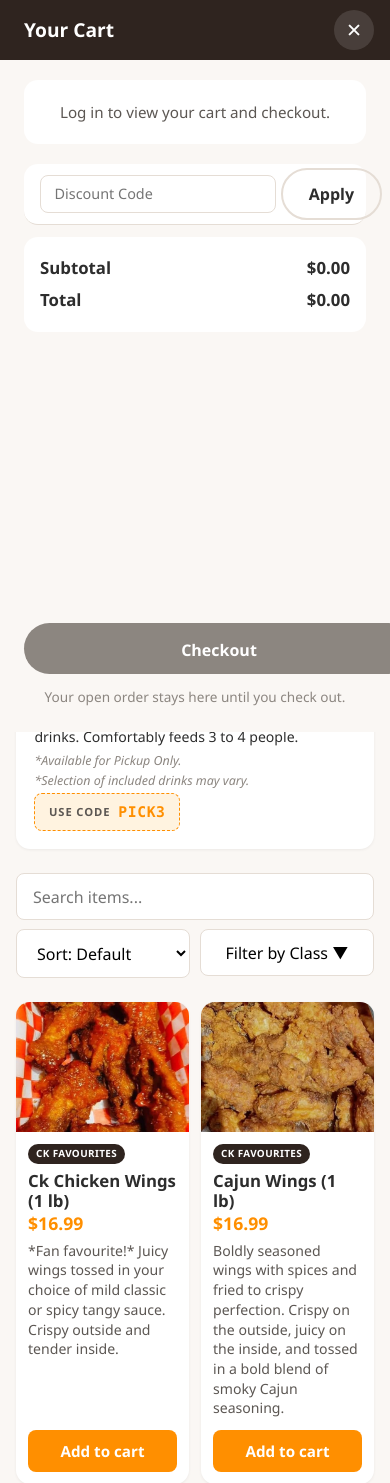
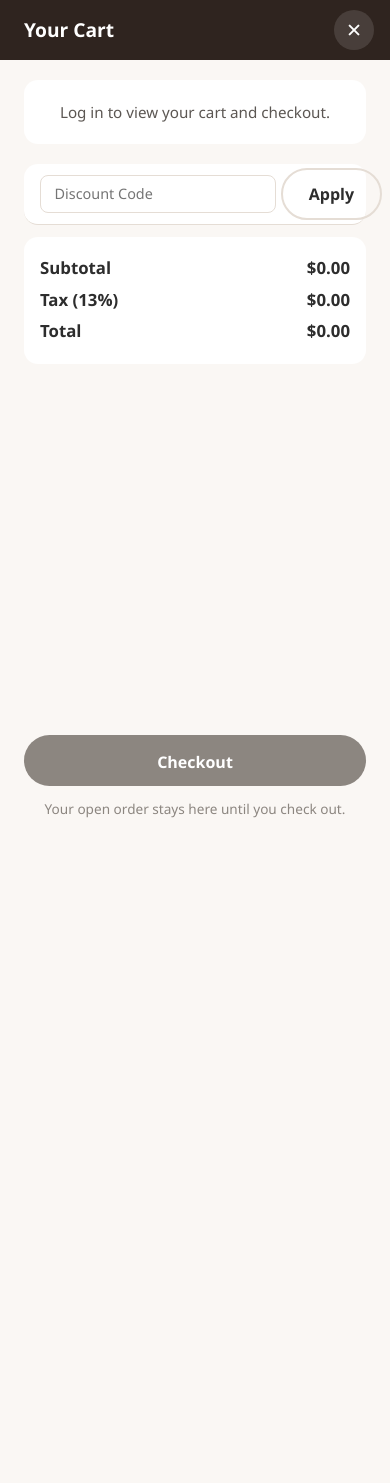
Before and after one commit to H3A4K/team_assignment_1XD3, a PHP site: page /menu in a window 390 px wide, after a click on "Cart". Shown: the top 1483 px of the page. After the commit the page ends 818 px from the top, so only its background shows below. Run offline with PHP 8.4, Linux system fonts and the light colour scheme; data comes from the database, SQL or seed files in the repository; data that the repository does not hold is empty.

Commit message:
fix styling, add tax calculation to cart, show password requirements on signup

```diff
--- a/assets/css/menu.css
+++ b/assets/css/menu.css
@@ -6,15 +6,20 @@ main {
     max-width: 1200px;
     margin: 0 auto;
     padding: calc(var(--top-offset) + 1.5rem) 1.5rem 2rem;
-    display: grid;
-    grid-template-columns: 1fr 320px;
-    grid-template-rows: auto 1fr;
+    display: flex;
     gap: 1.5rem;
-    align-items: start;
+    align-items: flex-start;
+}
+
+.main-column {
+    flex: 1;
+    min-width: 0;
+    display: flex;
+    flex-direction: column;
+    gap: 1.5rem;
 }
 
 #menu-controls {
-    grid-column: 1;
     display: flex;
     gap: 0.75rem;
     flex-wrap: wrap;
@@ -107,7 +112,6 @@ main {
 }
 
 #menu {
-    grid-column: 1;
     display: grid;
     grid-template-columns: repeat(auto-fill, minmax(220px, 1fr));
     gap: 1.25rem;
@@ -214,8 +218,9 @@ main {
 }
 
 #cd-cart {
-    grid-column: 2;
-    grid-row: 1 / -1;
+    width: 320px;
+    flex-shrink: 0;
+    align-self: flex-start;
     position: sticky;
     top: calc(var(--top-offset) + 1.5rem);
     background-color: var(--c-card);
@@ -229,7 +234,6 @@ main {
 /* ----- Promotional banners above the menu ----- */
 
 .promos {
-    grid-column: 1;
     display: grid;
     grid-template-columns: 1fr 1fr;
     gap: 1rem;
@@ -725,13 +729,14 @@ main {
 
 .checkout-actions {
     display: flex;
+    flex-direction: column-reverse;
     gap: 0.75rem;
     margin-top: 1rem;
 }
 
 .checkout-actions .secondary-button,
 .checkout-actions .checkout-btn {
-    flex: 1;
+    width: 100%;
     margin-bottom: 0;
 }
 
@@ -766,11 +771,19 @@ main {
 
 @media (max-width: 900px) {
     main {
-        grid-template-columns: 1fr;
+        flex-direction: column;
+    }
+
+    .main-column {
+        width: 100%;
     }
 
     #cd-cart {
         display: none;
+        width: 100%;
+        height: 100%;
+        height: 100dvh;
+        max-height: none;
         position: fixed;
         top: 0;
         left: 0;
@@ -779,6 +792,7 @@ main {
         z-index: 2000;
         border-radius: 0;
         overflow-y: auto;
+        overflow-x: hidden;
         padding: 0;
         box-shadow: none;
         background-color: var(--c-body);
@@ -895,21 +909,14 @@ main {
     #cd-cart.cart-open #cd-cart-checkout-panel {
         margin: auto 1.5rem 0;
         padding-top: 1rem;
+        width: auto;
+        align-self: stretch;
     }
 
     #cd-cart.cart-open .checkout-btn {
         padding: 0.85rem;
         font-size: 1rem;
         border-radius: var(--radius-pill);
-    }
-
-    #cd-cart.cart-open .checkout-actions {
-        flex-direction: column-reverse;
-    }
-
-    #cd-cart.cart-open .checkout-actions .secondary-button,
-    #cd-cart.cart-open .checkout-actions .checkout-btn {
-        width: 100%;
     }
 
     #cd-cart.cart-open .cd-go-to-cart {
--- a/assets/js/menu.js
+++ b/assets/js/menu.js
@@ -28,6 +28,7 @@ document.addEventListener("DOMContentLoaded", function () {
     const cartSubtotal = document.getElementById("cd-cart-subtotal");
     const cartDiscountRow = document.getElementById("cd-cart-discount-row");
     const cartDiscount = document.getElementById("cd-cart-discount");
+    const cartTax = document.getElementById("cd-cart-tax");
     const cartTotal = document.getElementById("cd-cart-total");
     const openCheckoutBtn = document.getElementById("cd-cart-open-checkout");
     const checkoutPanel = document.getElementById("cd-cart-checkout-panel");
@@ -38,6 +39,7 @@ document.addEventListener("DOMContentLoaded", function () {
     const deliveryFields = document.getElementById("checkout-delivery-fields");
     const deliveryAddressInput = document.getElementById("checkout-delivery-address");
     const checkoutSummaryMethod = document.getElementById("checkout-summary-method");
+    const checkoutSummaryTax = document.getElementById("checkout-summary-tax");
     const checkoutSummaryTotal = document.getElementById("checkout-summary-total");
     const checkoutSummaryAddressRow = document.getElementById("checkout-summary-address-row");
     const checkoutSummaryAddress = document.getElementById("checkout-summary-address");
@@ -48,7 +50,7 @@ document.addEventListener("DOMContentLoaded", function () {
     const appliedPromoLabel = document.getElementById("applied-promocode-label");
     const removePromocodeBtn = document.getElementById("remove-promocode-btn");
 
-    if (!menu || !searchInput || !sortSelect || !classFilterBtn || !classFilterDropdown || !cartItems || !cartStatus || !cartSubtotal || !cartTotal || !openCheckoutBtn || !checkoutPanel || !checkoutForm || !checkoutBackBtn || !placeOrderBtn || !deliveryFields || !deliveryAddressInput || !checkoutSummaryMethod || !checkoutSummaryTotal || !checkoutSummaryAddressRow || !checkoutSummaryAddress || !cartFeedback) {
+    if (!menu || !searchInput || !sortSelect || !classFilterBtn || !classFilterDropdown || !cartItems || !cartStatus || !cartSubtotal || !cartTax || !cartTotal || !openCheckoutBtn || !checkoutPanel || !checkoutForm || !checkoutBackBtn || !placeOrderBtn || !deliveryFields || !deliveryAddressInput || !checkoutSummaryMethod || !checkoutSummaryTax || !checkoutSummaryTotal || !checkoutSummaryAddressRow || !checkoutSummaryAddress || !cartFeedback) {
         console.error("Menu page is missing expected cart or filter elements.");
         return;
     }
@@ -87,6 +89,7 @@ document.addEventListener("DOMContentLoaded", function () {
     function syncCheckoutSummary() {
         const method = getSelectedFulfillmentMethod();
         checkoutSummaryMethod.textContent = method === "delivery" ? "Delivery" : "Pickup";
+        checkoutSummaryTax.textContent = cartTax.textContent;
         checkoutSummaryTotal.textContent = cartTotal.textContent;
 
         if (method === "delivery") {
@@ -128,6 +131,7 @@ document.addEventListener("DOMContentLoaded", function () {
         currentCartData = cartData;
         cartItems.innerHTML = "";
         cartSubtotal.textContent = formatCurrency(cartData.subtotal || 0);
+        cartTax.textContent = formatCurrency(cartData.tax || 0);
         cartTotal.textContent = formatCurrency(cartData.total || 0);
 
         // Discount row: only show when there's a real non-zero discount
--- a/assets/php/get_cart.php
+++ b/assets/php/get_cart.php
@@ -71,6 +71,7 @@ if (!isset($_SESSION["userID"])) {
         "items" => [],
         "subtotal" => 0,
         "discount" => 0,
+        "tax" => 0,
         "total" => 0,
         "hasOpenOrder" => false,
         "appliedPromoCode" => null
@@ -100,6 +101,7 @@ try {
             "items" => [],
             "subtotal" => 0,
             "discount" => 0,
+            "tax" => 0,
             "total" => 0,
             "hasOpenOrder" => false,
             "appliedPromoCode" => $promoResult["code"],
@@ -134,7 +136,9 @@ try {
 
     $promoResult = resolveAppliedPromo($dbh, $subtotal);
     $discount = $promoResult["amount"];
-    $total = max(0, $subtotal - $discount);
+    $taxable = max(0, $subtotal - $discount);
+    $tax = round($taxable * 0.13, 2);
+    $total = $taxable + $tax;
 
     echo json_encode([
         "loggedIn" => true,
@@ -143,6 +147,7 @@ try {
         "items" => $items,
         "subtotal" => round($subtotal, 2),
         "discount" => round($discount, 2),
+        "tax" => $tax,
         "total" => round($total, 2),
         "appliedPromoCode" => $promoResult["code"],
         "appliedPromoType" => $promoResult["type"],
--- a/menu/index.php
+++ b/menu/index.php
@@ -89,6 +89,8 @@ if (isset($_SESSION["userID"])) {
         $cartFeedbackIsError = true;
     }
 }
+$cartTax = round(max(0, $cartSubtotal - $cartDiscount) * 0.13, 2);
+$cartTotal = max(0, $cartSubtotal - $cartDiscount) + $cartTax;
 ?>
 <!DOCTYPE html>
 <html lang="en">
@@ -150,6 +152,7 @@ if (isset($_SESSION["userID"])) {
     </nav>
 
     <main>
+        <div class="main-column">
         <?php if (count($activePromotions) > 0): ?>
             <section class="promos" aria-label="Current promotions">
                 <?php foreach ($activePromotions as $promo):
@@ -233,6 +236,7 @@ if (isset($_SESSION["userID"])) {
             </div>
         </div>
         <div id="menu"></div>
+        </div>
 
         <div id="cd-shadow-layer"></div>
 
@@ -266,7 +270,8 @@ if (isset($_SESSION["userID"])) {
             <div class="cd-cart-total">
                 <p>Subtotal <span id="cd-cart-subtotal">$<?php echo number_format($cartSubtotal, 2); ?></span></p>
                 <p id="cd-cart-discount-row" hidden>Discount <span id="cd-cart-discount">&minus;$<?php echo number_format($cartDiscount, 2); ?></span></p>
-                <p>Total <span id="cd-cart-total">$<?php echo number_format($cartSubtotal, 2); ?></span></p>
+                <p id="cd-cart-tax-row">Tax (13%) <span id="cd-cart-tax">$<?php echo number_format($cartTax, 2); ?></span></p>
+                <p>Total <span id="cd-cart-total">$<?php echo number_format($cartTotal, 2); ?></span></p>
             </div>
 
             <button id="cd-cart-open-checkout" class="checkout-btn" type="button" <?php if (!$hasOpenOrder) { ?>disabled<?php } ?>>Checkout</button>
@@ -279,7 +284,8 @@ if (isset($_SESSION["userID"])) {
 
                 <div class="checkout-summary">
                     <p>Method <span id="checkout-summary-method">Pickup</span></p>
-                    <p>Order Total <span id="checkout-summary-total">$<?php echo number_format($cartSubtotal, 2); ?></span></p>
+                    <p>Tax (13%) <span id="checkout-summary-tax">$<?php echo number_format($cartTax, 2); ?></span></p>
+                    <p>Grand Total <span id="checkout-summary-total">$<?php echo number_format($cartTotal, 2); ?></span></p>
                     <p id="checkout-summary-address-row" hidden>Delivery To <span id="checkout-summary-address"></span></p>
                 </div>
 
--- a/signup/index.php
+++ b/signup/index.php
@@ -68,6 +68,12 @@
             <div class="inputcontainer">
                 <label for="passwordinput">Password</label>
                 <input type="password" id="passwordinput" />
+                <ul id="password-requirements" class="password-requirements">
+                    <li id="req-length">At least 6 characters</li>
+                    <li id="req-digit">At least one digit</li>
+                    <li id="req-lower">At least one lowercase letter</li>
+                    <li id="req-upper">At least one uppercase letter</li>
+                </ul>
             </div>
             <div class="inputcontainer">
                 <label for="phoneinput">Phone Number</label>
```
Also changed, not shown: account/index.php (+4 -4 lines), assets/css/account.css (+58 -11 lines), assets/css/signup.css (+28 -0 lines), assets/js/signup.js (+10 -2 lines).
